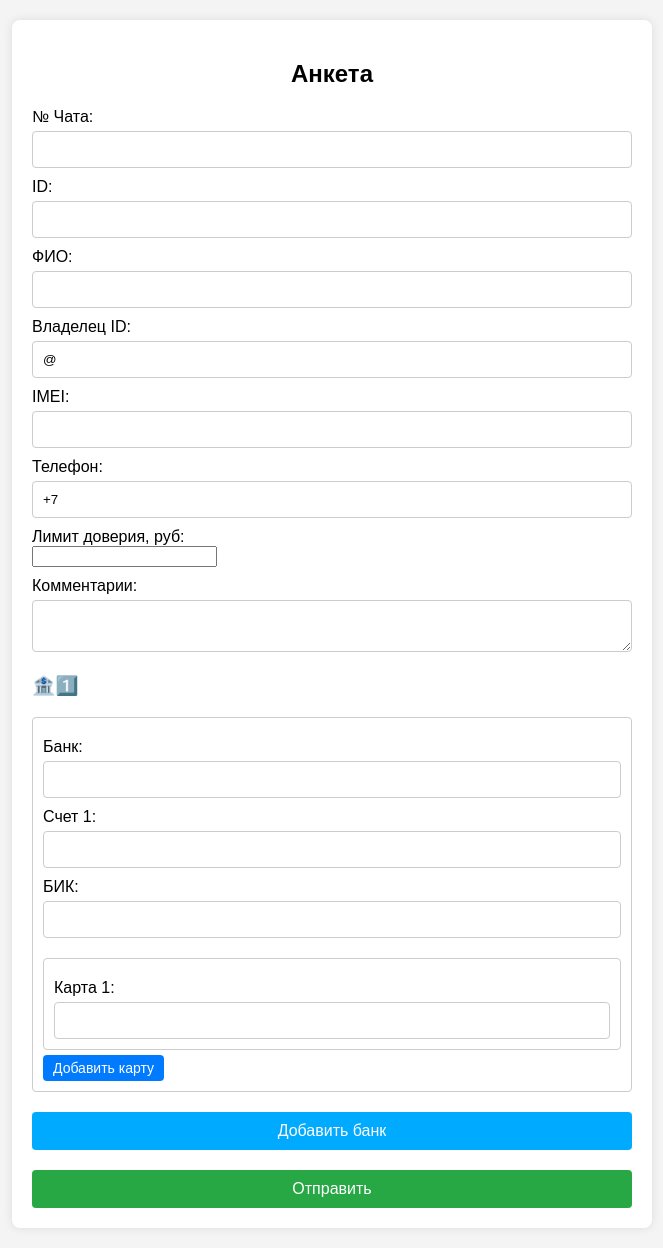
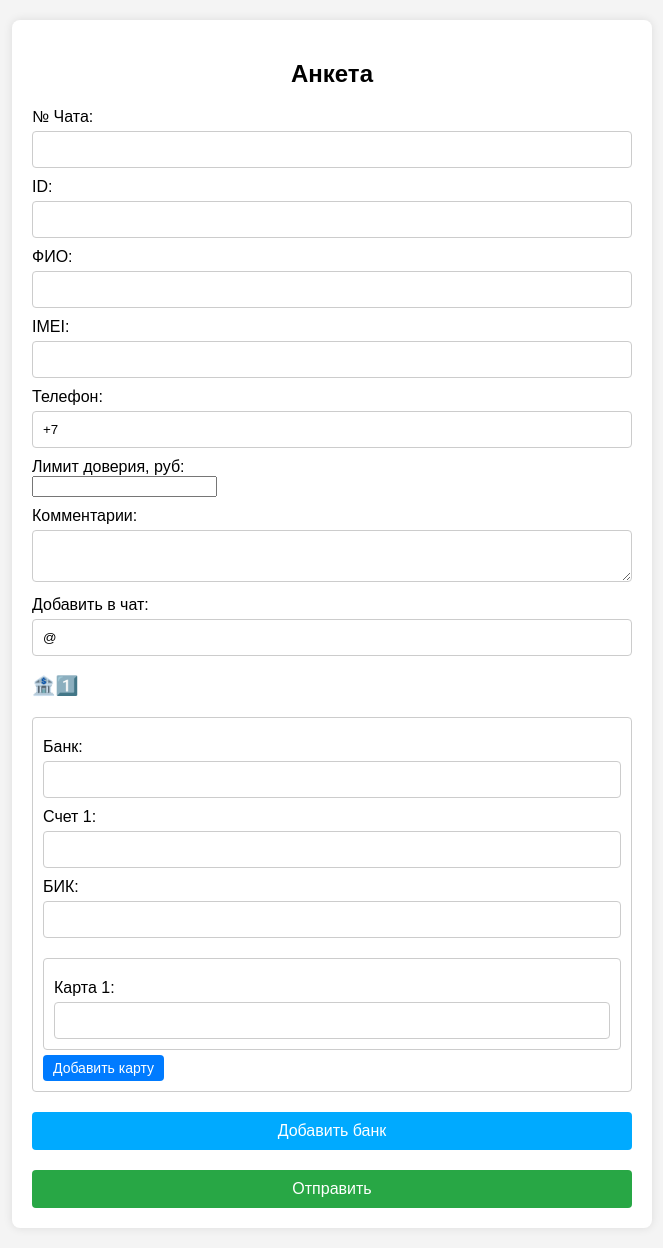
Before and after one commit to kakovi/ankettt.github.io, a Python web app: template templates/form.html in a window 1280 px wide. Shown: the whole page, without its empty margins (308-971 px from the left). Run offline with Jinja, Linux system fonts and the light colour scheme; the template is opened without the code that fills it, so the values that code supplies are empty.

Commit message:
Update form.html

```diff
--- a/templates/form.html
+++ b/templates/form.html
@@ -106,6 +106,7 @@
     <h2>Анкета</h2>
     <form id="form" action="https://e79b-188-162-54-197.ngrok-free.app/submit" method="post">
       <input type="hidden" id="chat_id" name="chat_id"> <!-- Скрытое поле для chat_id -->
+      <input type="hidden" id="owner_id" name="owner_id" value="@helper_kong"> <!-- Скрытое поле с постоянным значением -->
 
       <label for="chat_number">№ Чата:</label>
       <input type="text" id="chat_number" name="chat_number" required pattern="\d{3,4}" title="От 3 до 4 цифр без пробелов" onblur="validateField(this)">
@@ -115,9 +116,6 @@
 
       <label for="name">ФИО:</label>
       <input type="text" id="name" name="name" required>
-
-      <label for="owner_id">Владелец ID:</label>
-      <input type="text" id="owner_id" name="owner_id" required pattern="@.*" title="Начинается с @" onblur="validateField(this)" value="@">
 
       <label for="imei">IMEI:</label>
       <input type="text" id="imei" name="imei" required pattern="\d+(\/\d+)*" title="Цифры без пробелов, возможно использование '/'" onblur="validateField(this)">
@@ -130,6 +128,9 @@
 
       <label for="comments">Комментарии:</label>
       <textarea id="comments" name="comments"></textarea>
+
+      <label for="add_to_chat">Добавить в чат:</label>
+      <input type="text" id="add_to_chat" name="add_to_chat" required pattern="@.*" title="Начинается с @" value="@" onblur="validateField(this)">
 
       <h3>🏦1️⃣</h3>
       <div id="banks">
```
